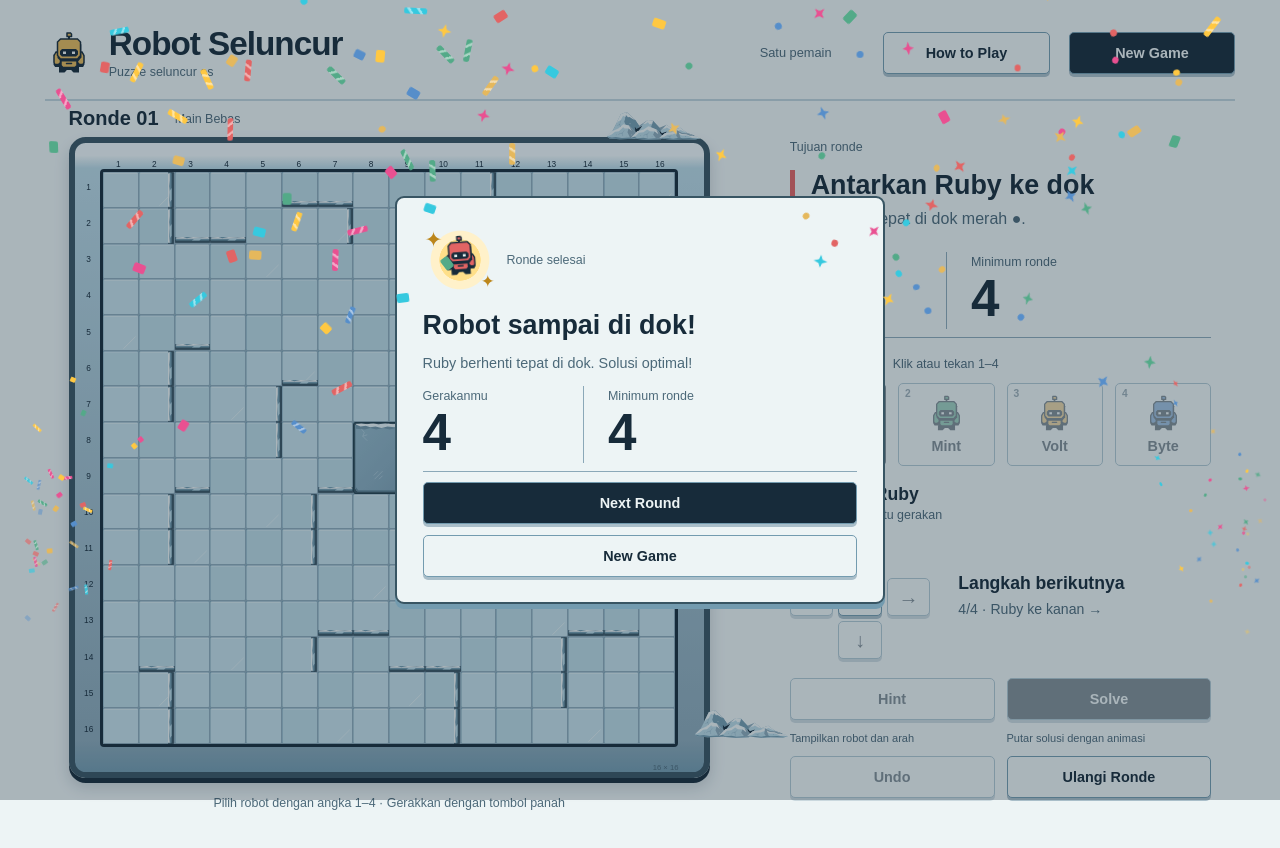
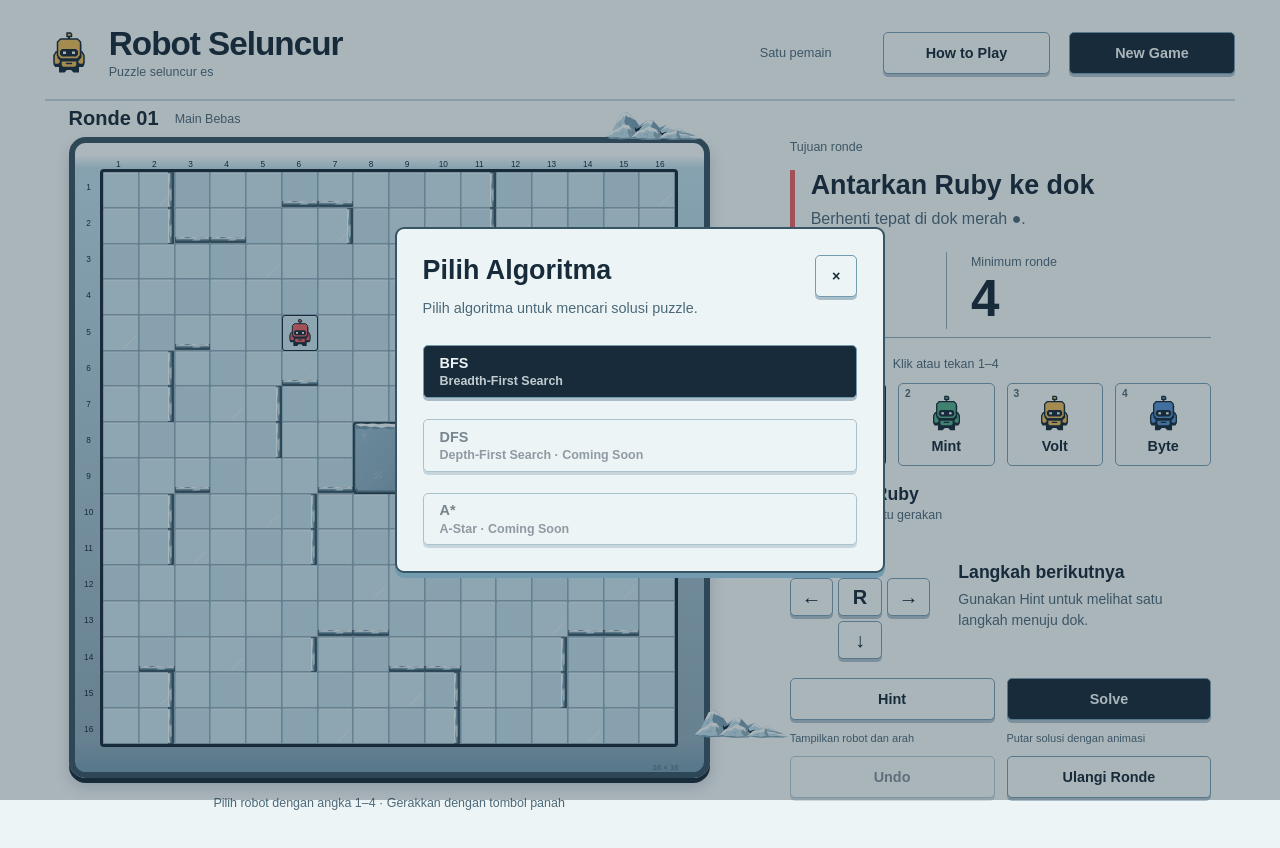
Before and after one commit to DAA-M-13/quiz-2, a website built with Vite: page index.html in a window 1280 px wide. Both pictures are taken after a click on the button "Solve". Built offline with nearby package versions, Linux system fonts and the light colour scheme.

Commit message:
feat: modal utk pilih algoritma

```diff
--- a/index.html
+++ b/index.html
@@ -125,6 +125,25 @@
       </p>
       <button class="primary dismiss">Kembali bermain</button>
     </dialog>
+    <dialog id="algorithms" aria-labelledby="algorithm-title">
+      <button class="close" aria-label="Tutup">×</button>
+      <h2 id="algorithm-title">Pilih Algoritma</h2>
+      <p>Pilih algoritma untuk mencari solusi puzzle.</p>
+      <div class="algorithm-options">
+        <button id="algorithm-bfs" class="algorithm-option primary">
+          <strong>BFS</strong>
+          <small>Breadth-First Search</small>
+        </button>
+        <button class="algorithm-option" disabled>
+          <strong>DFS</strong>
+          <small>Depth-First Search · Coming Soon</small>
+        </button>
+        <button class="algorithm-option" disabled>
+          <strong>A*</strong>
+          <small>A-Star · Coming Soon</small>
+        </button>
+      </div>
+    </dialog>
     <dialog id="victory" aria-labelledby="win-title">
       <div class="confetti" aria-hidden="true"></div>
       <span class="winner-badge" aria-hidden="true"><img id="winner" width="46" height="46" alt="" /></span><small>
--- a/src/main.js
+++ b/src/main.js
@@ -10,6 +10,7 @@ import { showConfetti } from "./ui/confetti.js";
 const byId = (id) => document.getElementById(id);
 const arrows = [...document.querySelectorAll("[data-direction]")];
 const help = byId("instructions");
+const algorithms = byId("algorithms");
 const victory = byId("victory");
 const confetti = victory.querySelector(".confetti");
 const advice = "Gunakan Hint untuk melihat satu langkah menuju dok.";
@@ -212,7 +213,12 @@ byId("new").onclick = byId("new-win").onclick = newChapter;
 byId("reset").onclick = byId("reset-key").onclick = reset;
 byId("retry").onclick = generate;
 byId("hint").onclick = () => assist(false);
-byId("solve").onclick = () => assist(true);
+byId("solve").onclick = () => algorithms.showModal();
+algorithms.querySelector(".close").onclick = () => algorithms.close();
+byId("algorithm-bfs").onclick = () => {
+  algorithms.close();
+  assist(true);
+};
 byId("undo").onclick = () => {
   if (locked()) return;
   interrupt();
--- a/src/styles/components.css
+++ b/src/styles/components.css
@@ -166,6 +166,23 @@ dialog button:not(.close) {
 .close {
   float: right;
 }
+.algorithm-options {
+  display: grid;
+  gap: 0.65rem;
+  margin-top: 1rem;
+}
+.algorithm-option {
+  display: grid;
+  gap: 0.2rem;
+  text-align: left;
+}
+.algorithm-option small {
+  color: inherit;
+  opacity: 0.8;
+}
+.algorithm-option:disabled {
+  opacity: 0.55;
+}
 .stats + button {
   margin-top: 1rem;
 }
```
Also changed, not shown: tests/browser/game.spec.js (+9 -0 lines).
